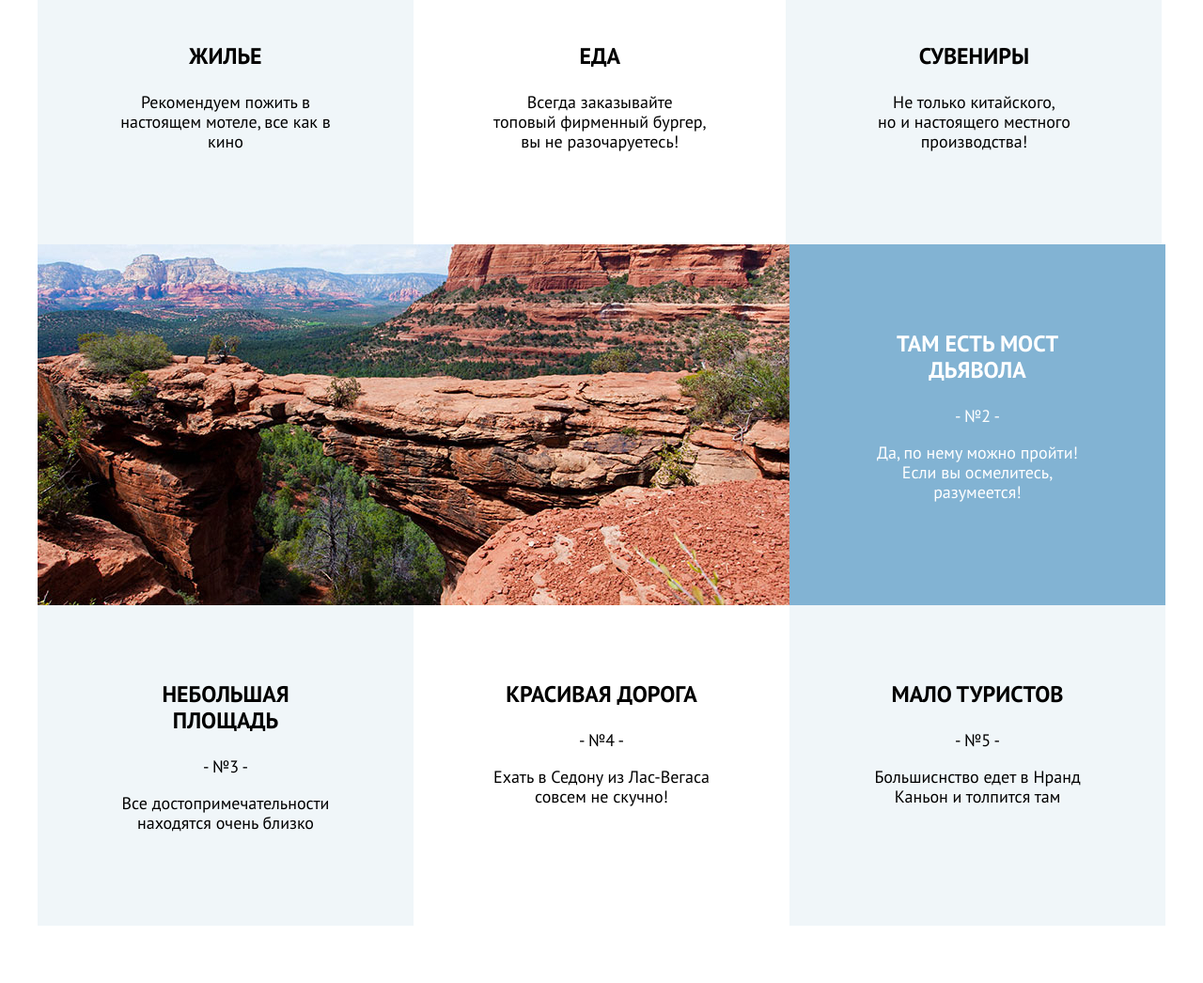
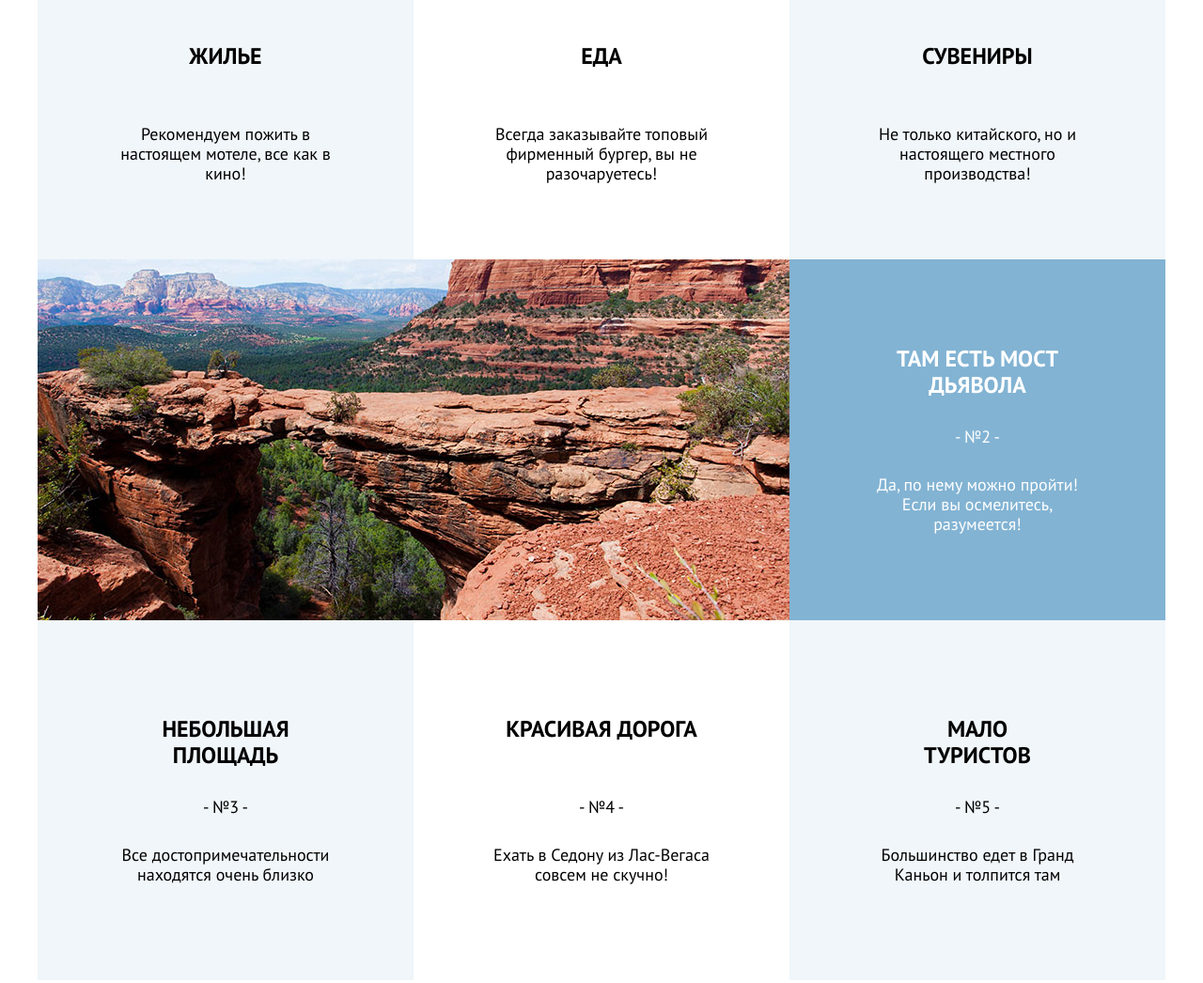
Before and after one commit to htmlacademy-htmlcss/2123963-sedona-34, a plain HTML site: page index.html in a window 1280 px wide. Shown: the part 1240-2286 px from the top of the page at 94% size. Drawn offline with Linux system fonts and the light colour scheme; files whose address does not match are found by name.

Commit message:
delete br

```diff
--- a/index.html
+++ b/index.html
@@ -41,49 +41,49 @@
       <section class="advantages">
           <div class="advantages-city">
             <div class="advantages-city-definition">
-              <h3 class="small-header white-text">НАСТОЯЩИЙ ГОРОДОК</h3>
-              <p class="white-text">- №1 -</p>
-              <p class="white-text">Седона - не аттракцион для туристов, там течет своя жизнь</p>
+              <h3 class="advantages-header white-text">НАСТОЯЩИЙ ГОРОДОК</h3>
+              <p class="advantages-number white-text">- №1 -</p>
+              <p class="advantages-description white-text">Седона - не аттракцион для туристов, там течет своя жизнь</p>
             </div>
             <img class="image-city" src="images/city.jpg" alt="Здание" width="800" height="384">
           </div>
           <ul class="advantages-list">
             <li class="advantages-list-item">
-              <h3 class="small-header">ЖИЛЬЕ</h3>
-              <p class="advantage-description">Рекомендуем пожить в настоящем мотеле, все как в кино</p>
+              <h3 class="advantages-header">ЖИЛЬЕ</h3>
+              <p class="advantages-description">Рекомендуем пожить в настоящем мотеле, все как в кино!</p>
             </li>
             <li class="advantages-list-item">
-              <h3 class="small-header">ЕДА</h3>
-              <p>Всегда заказывайте <br/> топовый фирменный бургер, <br/> вы не разочаруетесь!</p>
+              <h3 class="advantages-header">ЕДА</h3>
+              <p class="advantages-description">Всегда заказывайте топовый фирменный бургер, вы не разочаруетесь!</p>
             </li>
             <li class="advantages-list-item">
-              <h3 class="small-header">СУВЕНИРЫ</h3>
-              <p class="advantage-description">Не только китайского, <br/> но и настоящего местного <br/> производства!</p>
+              <h3 class="advantages-header">СУВЕНИРЫ</h3>
+              <p class="advantages-description">Не только китайского, но и настоящего местного производства!</p>
             </li>
           </ul>
           <div class="advantages-devils-bridge">
               <img class="image-devils-bridge" src="images/bridge.jpg" alt="Мост дъявола" width="800" height="384">
               <div class="advantages-devils-bridge-definition">
-                <h3 class="small-header white-text">ТАМ ЕСТЬ МОСТ ДЬЯВОЛА</h3>
-                <p class="white-text">- №2 -</p>
-                <p class="advantage-description white-text">Да, по нему можно пройти! <br/> Если вы осмелитесь, разумеется!</p>
+                <h3 class="advantages-header white-text">ТАМ ЕСТЬ МОСТ ДЬЯВОЛА</h3>
+                <p class="advantages-number white-text">- №2 -</p>
+                <p class="advantages-description white-text">Да, по нему можно пройти! Если вы осмелитесь, разумеется!</p>
               </div>
           </div>
           <ul class="advantages-list intangible-advantages">
             <li class="advantages-list-item">
-              <h3 class="small-header">НЕБОЛЬШАЯ ПЛОЩАДЬ</h3>
-              <p>- №3 -</p>
-              <p class="advantage-description">Все достопримечательности <br/> находятся очень близко</p>
-            </li>
-            <li class="advantages-list-item bea">
-              <h3 class="small-header">КРАСИВАЯ ДОРОГА</h3>
-              <p>- №4 -</p>
-              <p class="advantage-description">Ехать в Седону из Лас-Вегаса <br/> совсем не скучно!</p>
+              <h3 class="advantages-header">НЕБОЛЬШАЯ ПЛОЩАДЬ</h3>
+              <p class="advantages-number">- №3 -</p>
+              <p class="advantages-description">Все достопримечательности находятся очень близко</p>
             </li>
             <li class="advantages-list-item">
-              <h3 class="small-header">МАЛО ТУРИСТОВ</h3>
-              <p>- №5 -</p>
-              <p class="advantage-description">Большиснство едет в Нранд <br/> Каньон и толпится там</p>
+              <h3 class="advantages-header">КРАСИВАЯ ДОРОГА</h3>
+              <p class="advantages-number">- №4 -</p>
+              <p class="advantages-description">Ехать в Седону из Лас-Вегаса совсем не скучно!</p>
+            </li>
+            <li class="advantages-list-item">
+              <h3 class="advantages-header">МАЛО <br/> ТУРИСТОВ</h3>
+              <p class="advantages-number">- №5 -</p>
+              <p class="advantages-description">Большинство едет в Гранд Каньон и толпится там</p>
             </li>
           </ul>
       </section>
--- a/styles/styles.css
+++ b/styles/styles.css
@@ -94,14 +94,6 @@ body {
     margin: 0;
 }
 
-.small-header {
-    font-style: normal;
-    font-weight: 700;
-    font-size: 24px;
-    line-height: 28px;
-    margin-top: 0;
-}
-
 .white-text {
     color: #FFFFFF;
 }
@@ -177,17 +169,32 @@ body {
 .advantages-list {
     display: flex;
     list-style: none;
-    padding-inline-start: 0;
+    padding: 0;
     margin: 0;
 }
 
 .advantages-list-item {
     padding: 81px 85px;
-    text-align: center
+    text-align: center;
 }
 
-.advantage-description {
+.advantages-header {
+    font-weight: 700;
+    font-size: 24px;
+    line-height: 28px;
+    margin-top: 0;
+    min-height: 56px;
+    margin-bottom: 30px;
+}
+
+.advantages-number {
+    margin-top: 0;
+    margin-bottom: 30px;
+}
+
+.advantages-description {
     width: 230px;
+    margin: 0;
 }
 
 .advantages-list-item:nth-child(2n+1) {
@@ -200,6 +207,10 @@ body {
 
 .intangible-advantages {
     margin-bottom: 91px;
+}
+
+.intangible-advantages .advantages-list-item {
+    padding: 102px 85px;
 }
 
 .advantages-devils-bridge {
@@ -239,7 +250,7 @@ body {
     align-items: center;
     list-style: none;
     margin-right: 294px;
-    padding-inline-start: 0;
+    padding: 0;
     flex-wrap: wrap;
     margin: 0;
 }
@@ -465,7 +476,7 @@ body {
     display: flex;
     list-style: none;
     margin-right: 6px;
-    padding-inline-start: 0;
+    padding: 0;
     align-self: center;
 }
 
```
